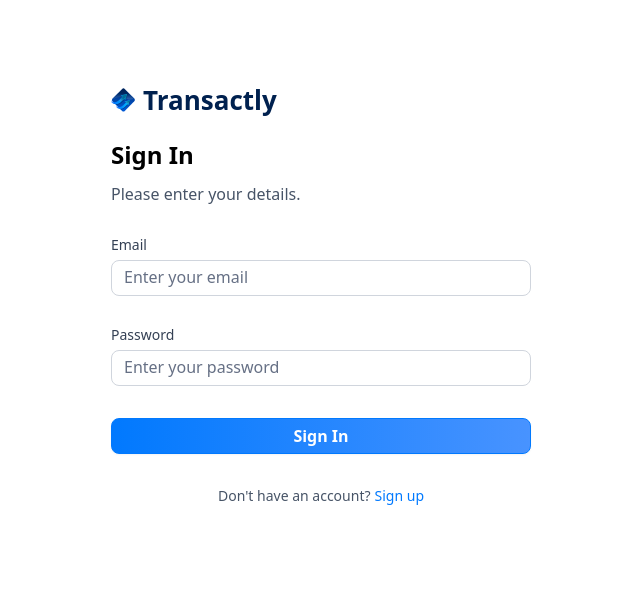
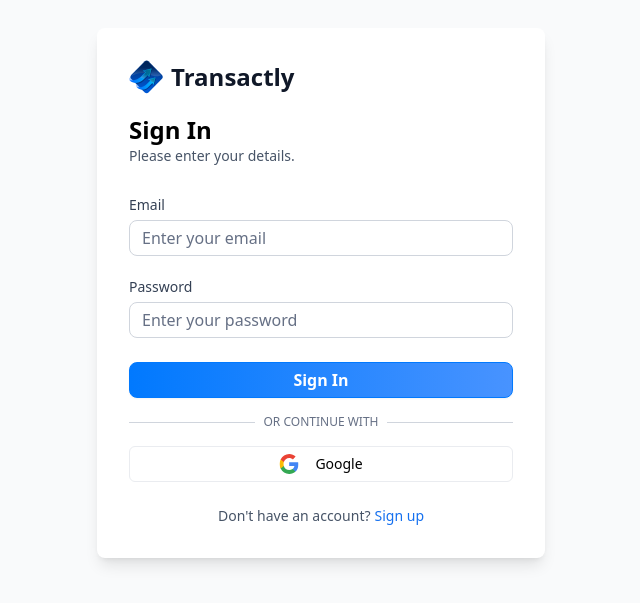
Before and after one commit to FarhanYousafzai0/Transactly, a Next.js app: page /sign-in in a window 1280 px wide. Shown: the part 107-710 px from the top of the page, without its empty margins (319-959 px from the left). Built offline with nearby package versions, Linux system fonts and the light colour scheme.

Commit message:
Input form

```diff
--- a/components/AuthPage.jsx
+++ b/components/AuthPage.jsx
@@ -1,105 +1,162 @@
 "use client";
-import Image from 'next/image';
-import Link from 'next/link';
-import React, { useState } from 'react';
-import { useForm } from 'react-hook-form';
+import Image from "next/image";
+import Link from "next/link";
+import React, { useState } from "react";
+import { useForm } from "react-hook-form";
 import { zodResolver } from "@hookform/resolvers/zod";
-import { z } from "zod";
+import { Loader2 } from "lucide-react";
 
-import {
-  Form,
-  FormControl,
-  FormDescription,
-  FormField,
-  FormItem,
-  FormLabel,
-  FormMessage,
-} from "@/components/ui/form";
-import { Input } from "@/components/ui/input";
+
+import { Form } from "@/components/ui/form";
 import { Button } from "@/components/ui/button";
-import CustomInput from './CustomInput';
-import { Loader2 } from 'lucide-react';
-
-// The schema expects "email", but the form field below was using "username".
-// This mismatch means errors for "email" will never show up.
-// Fix: use "email" as the name in FormField.
-const formSchema = z.object({
-  email: z.string().email({
-    message: "Invalid email address",
-  }),
-  password: z.string().min(8, {
-    message: "Password must be at least 8 characters",
-  }),
-});
+import CustomInput from "./CustomInput";
+import { toast } from "sonner";
+import { getAuthFormSchema } from "@/lib/utils";
 
 const AuthPage = ({ type }) => {
   const [user, setUser] = useState(null);
-
   const [isLoading, setIsLoading] = useState(false);
 
+
+const formSchema = getAuthFormSchema(type);
+
   const form = useForm({
-    resolver: zodResolver(formSchema),
+        resolver: zodResolver(formSchema), // ← schema based on type
     defaultValues: {
       email: "",
+      password: "",
+      firstName: "",
+      lastName: "",
+      address: "",
+      state: "",
+      postalCode: "",
+      dateOfBirth: "",
+      ssn: "",
     },
   });
 
-  const onSubmit = (values) => {
+  const onSubmit = async (values) => {
     setIsLoading(true);
-    console.log(values);
+    try {
+      await new Promise((resolve) => setTimeout(resolve, 1000));
+
+      if (type === "sign-in") {
+        console.log("Signing in with:", values.email);
+        toast.success("Successfully signed in", {
+          description: `Welcome back!`,
+        });
+      } else {
+        console.log("Signing up with:", values);
+        toast.success("Account created successfully", {
+          description: `Welcome ${values.firstName}!`,
+        });
+      }
+
+      setUser({
+        email: values.email,
+        name: `${values.firstName} ${values.lastName}`,
+      });
+    } catch (error) {
+      toast.error("Error", {
+        description: error instanceof Error ? error.message : "An unknown error occurred",
+      });
+    } finally {
       setIsLoading(false);
+    }
   };
 
   return (
-    <section className="auth-form">
+    <section className="flex min-h-screen w-full items-center justify-center bg-gray-50 px-4 py-12">
+      <div className="w-full max-w-md space-y-8 rounded-lg bg-white p-8 shadow-lg">
         <header className="flex flex-col gap-5">
-        <Link href="/" className="cursor-pointer flex items-center gap-2">
-          <Image
-            src="/icons/logo.svg"
-            width={34}
-            height={34}
-            alt="Transactly logo"
-            className="size-[24px] max-xl:size-14"
-          />
-          <h1 className="sidebar-logo">Transactly</h1>
+          <Link href="/" className="flex items-center gap-2">
+            <Image src="/icons/logo.svg" width={34} height={34} alt="Transactly logo" />
+            <h1 className="text-2xl font-bold text-gray-900">Transactly</h1>
           </Link>
 
-        <div className="flex flex-col gap-1 md:gap-3">
-          <h1 className="text-24 font-semibold">
+          <div>
+            <h1 className="text-2xl font-semibold">
               {user ? "Linked Account" : type === "sign-in" ? "Sign In" : "Sign Up"}
             </h1>
-          <p className="text-16 font-normal text-gray-600">
+            <p className="text-sm text-gray-600">
               {user ? "Linked your account and get started" : "Please enter your details."}
             </p>
           </div>
         </header>
 
         {user ? (
-        <div className="flex flex-col gap-3">
-          {/* Linked account content will go here */}
+          <div className="space-y-3 rounded bg-gray-100 p-4 text-gray-700">
+            <p>Welcome, {user.name}!</p>
+            <p className="text-sm">You are now signed in as {user.email}</p>
+            <Button onClick={() => setUser(null)} variant="outline" className="mt-4">
+              Sign Out
+            </Button>
           </div>
         ) : (
           <Form {...form}>
-          <form onSubmit={form.handleSubmit(onSubmit)} className="space-y-8">
+            <form onSubmit={form.handleSubmit(onSubmit)} className="space-y-6">
+              {type === "sign-in" ? (
+                <>
                   <CustomInput name="email" form={form} label="Email" placeholder="Enter your email" type="email" />
                   <CustomInput name="password" form={form} label="Password" placeholder="Enter your password" type="password" />
-           <div className='flex flex-col w-full'>
-           <Button type="submit" className="form-btn" disabled={isLoading}>{isLoading ? (<>Loading... <Loader2 className="size-4 animate-spin" /></>) : type === "sign-in" ? "Sign In" : "Sign Up"} </Button>
+                </>
+              ) : (
+                <div className="grid gap-6">
+                  <div className="grid grid-cols-2 gap-4">
+                    <CustomInput name="firstName" form={form} label="First Name" type="text" />
+                    <CustomInput name="lastName" form={form} label="Last Name" type="text" />
+                  </div>
+                  <CustomInput name="email" form={form} label="Email" type="email" />
+                  <CustomInput name="password" form={form} label="Password" type="password" />
+                  <CustomInput name="address" form={form} label="Address" type="text" />
+                  <div className="grid grid-cols-2 gap-4">
+                    <CustomInput name="state" form={form} label="State" type="text" />
+                    <CustomInput name="postalCode" form={form} label="Postal Code" type="text" />
+                  </div>
+                  <div className="grid grid-cols-2 gap-4">
+                    <CustomInput name="dateOfBirth" form={form} label="Date of Birth" type="date" />
+                    <CustomInput name="ssn" form={form} label="SSN" type="text" description="Last 4 digits only" />
+                  </div>
+                </div>
+              )}
+
+              <div className="space-y-4">
+                <Button type="submit" className="w-full form-btn" disabled={isLoading}>
+                  {isLoading ? (
+                    <>
+                      <Loader2 className="mr-2 h-4 w-4 animate-spin" />
+                      Please wait...
+                    </>
+                  ) : type === "sign-in" ? "Sign In" : "Sign Up"}
+                </Button>
+
+                <div className="relative">
+                  <div className="absolute inset-0 flex items-center">
+                    <span className="w-full border-t border-gray-300" />
+                  </div>
+                  <div className="relative flex justify-center text-xs uppercase">
+                    <span className="bg-white px-2 text-gray-500">Or continue with</span>
+                  </div>
                 </div>
 
-            <footer className="flex justify-center gap-1">
-            <p className="text-14 font-normal text-gray-600">
-              {type === 'sign-in'
-              ? "Don't have an account?"
-              : "Already have an account?"}
+                <Button variant="outline" type="button" className="w-full" disabled={isLoading}>
+                  <Image src="/icons/google.svg" width={20} height={20} alt="Google logo" className="mr-2" />
+                  Google
+                </Button>
+              </div>
+
+              <footer className="flex justify-center gap-1 text-sm">
+                <p className="text-gray-600">
+                  {type === "sign-in" ? "Don't have an account?" : "Already have an account?"}
                 </p>
-            <Link href={type === 'sign-in' ? '/sign-up' : '/sign-in'} className="form-link">
-              {type === 'sign-in' ? 'Sign up' : 'Sign in'}
+                <Link href={type === "sign-in" ? "/sign-up" : "/sign-in"} className="text-blue-600 hover:underline">
+                  {type === "sign-in" ? "Sign up" : "Sign in"}
                 </Link>
               </footer>
             </form>
           </Form>
         )}
+      </div>
     </section>
   );
 };
--- /dev/null
+++ b/components/ui/sonner.jsx
@@ -0,0 +1,26 @@
+"use client"
+
+import { useTheme } from "next-themes"
+import { Toaster as Sonner } from "sonner";
+
+const Toaster = ({
+  ...props
+}) => {
+  const { theme = "system" } = useTheme()
+
+  return (
+    <Sonner
+      theme={theme}
+      className="toaster group"
+      style={
+        {
+          "--normal-bg": "var(--popover)",
+          "--normal-text": "var(--popover-foreground)",
+          "--normal-border": "var(--border)"
+        }
+      }
+      {...props} />
+  );
+}
+
+export { Toaster }
--- a/package.json
+++ b/package.json
@@ -18,12 +18,15 @@
     "clsx": "^2.1.1",
     "lucide-react": "^0.536.0",
     "next": "15.4.5",
+    "next-themes": "^0.4.6",
     "query-string": "^9.2.2",
     "react": "19.1.0",
     "react-chartjs-2": "^5.3.0",
     "react-countup": "^6.5.3",
     "react-dom": "19.1.0",
     "react-hook-form": "^7.62.0",
+    "react-hot-toast": "^2.5.2",
+    "sonner": "^2.0.7",
     "tailwind-animate": "^0.2.10",
     "tailwind-merge": "^3.3.1",
     "zod": "^4.0.14"
```
Also changed, not shown: lib/utils.js, 1 other file (tests, documents, lock files or other folders). Lines whose indentation alone changed are shown as unchanged.
